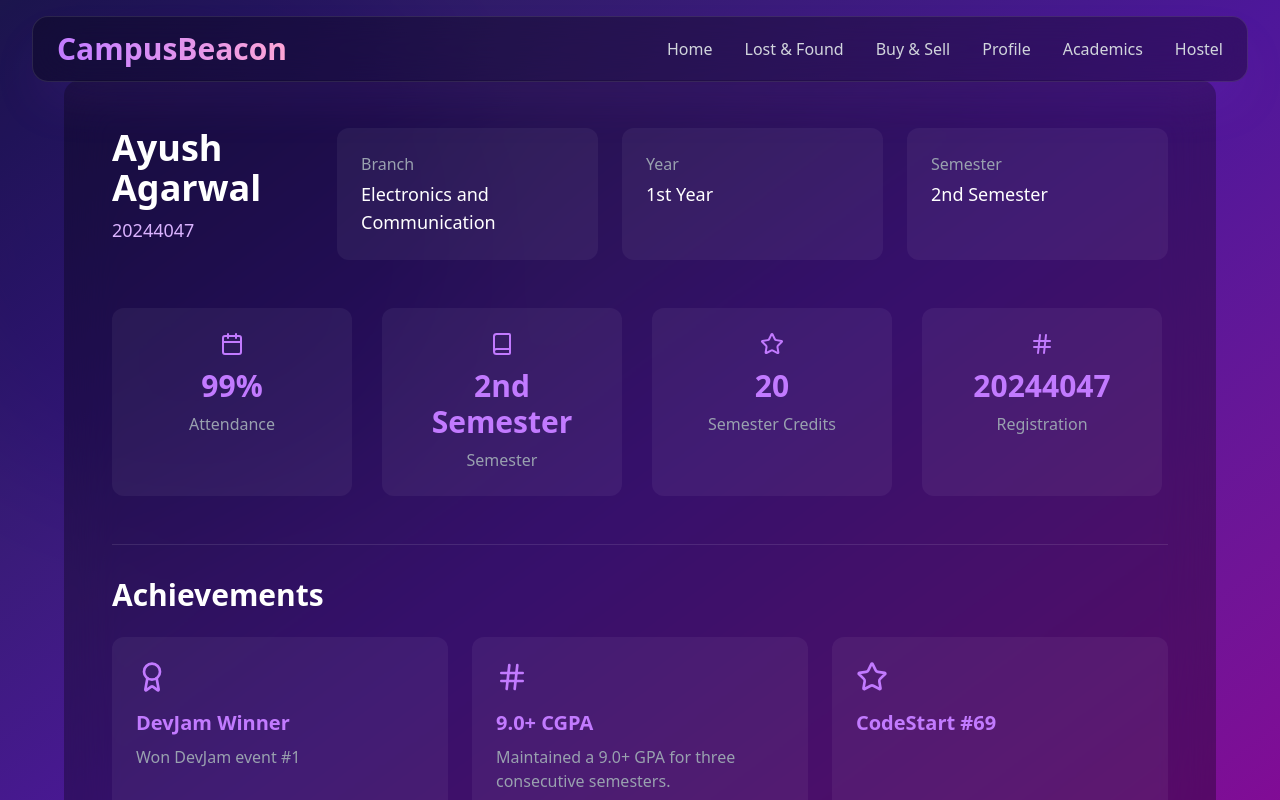
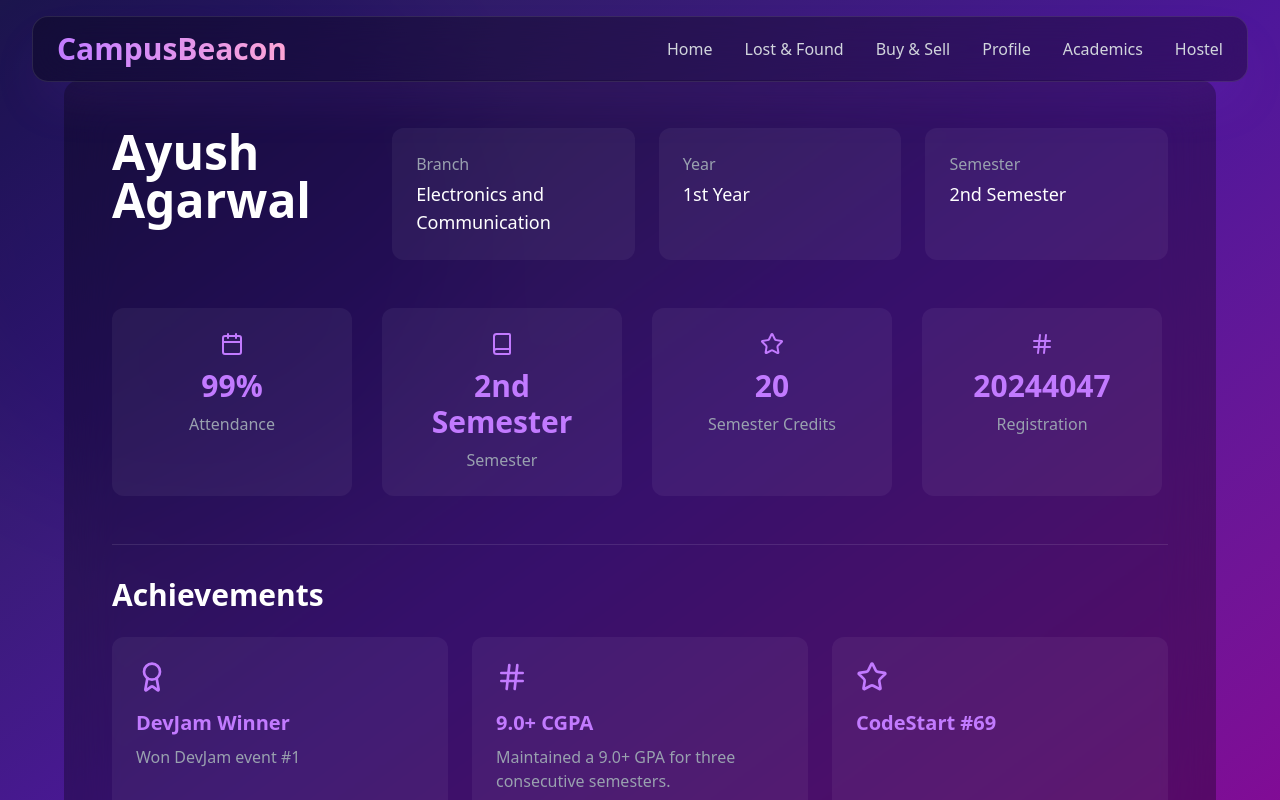
Before and after one commit to singhashish9963/CampusBeacon, a React (Vite) app in the folder client/CampusBeacon/: page / in a window 1280 px wide. Shown: the top 800 px of the page. Built offline with nearby package versions, Linux system fonts and the light colour scheme.

Commit message:
refine profile page

```diff
--- a/client/CampusBeacon/src/pages/profilePage.jsx
+++ b/client/CampusBeacon/src/pages/profilePage.jsx
@@ -71,13 +71,10 @@ const ProfilePage = () => {
                     className="text-4xl font-bold text-white mb-2 bg-transparent border-b border-purple-400 focus:outline-none"
                   />
                 ) : (
-                  <h1 className="text-4xl font-bold text-white mb-2">
+                  <h1 className="text-5xl font-bold text-white mb-2">
                     {userData.name}
                   </h1>
                 )}
-                <p className="text-purple-300 text-lg">
-                  {userData.registrationNumber || "Registration Number N/A"}
-                </p>
               </div>
               <div className="grid grid-cols-1 md:grid-cols-3 gap-6">
                 <Profile vals={userData.branch} header="Branch" />
```
